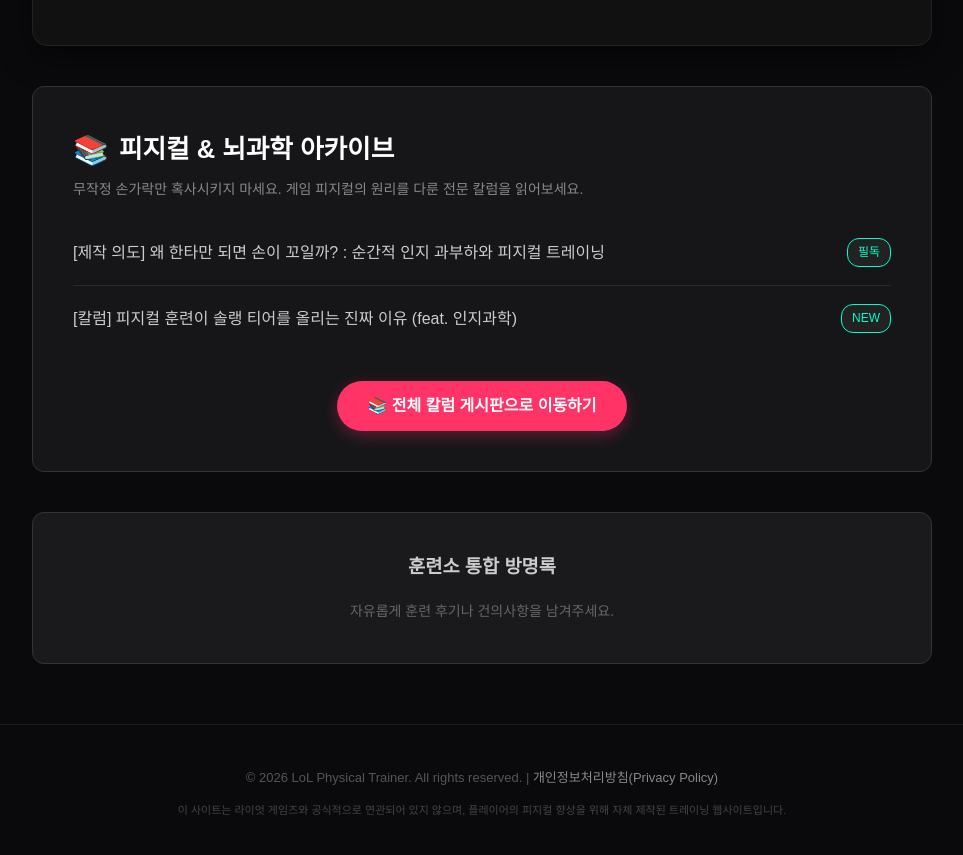
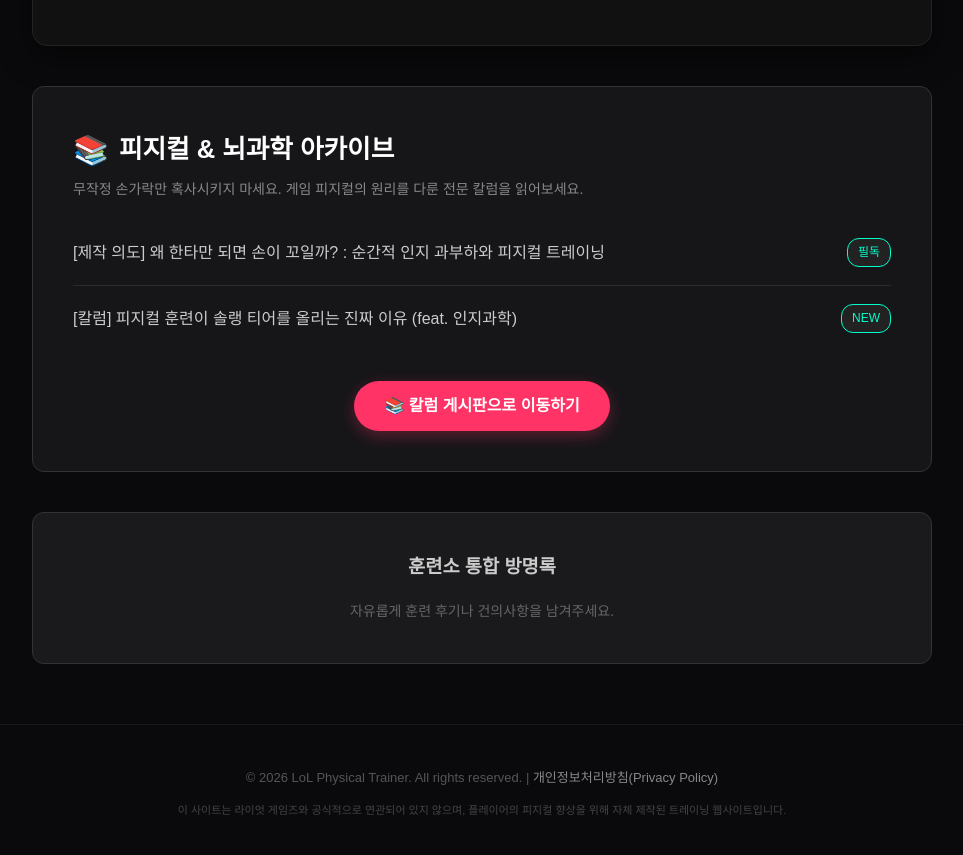
Before and after one commit to parkkyusang/lolphysical, a Jekyll site: the page index.html, which Jekyll copies as it is, in a window 1280 px wide and 900 px high, scrolled down 2313 px. Shown: the top 855 px of the window, without its empty margins (158-1121 px from the left). Built offline with Jekyll 4.4.1, drawn with Linux system fonts in a browser that asks for light colours; comment, search, counter and statistics services are not loaded.

Commit message:
Update index.html

```diff
--- a/index.html
+++ b/index.html
@@ -144,7 +144,7 @@
                 </ul>
 
             <div style="text-align: center; margin-top: 30px;">
-                <a href="blog.html" style="display: inline-block; background: #ff3366; color: #fff; padding: 12px 30px; border-radius: 30px; font-weight: bold; text-decoration: none; font-size: 16px; transition: 0.3s; box-shadow: 0 5px 15px rgba(255, 51, 102, 0.3);">📚 전체 칼럼 게시판으로 이동하기</a>
+                <a href="blog.html" style="display: inline-block; background: #ff3366; color: #fff; padding: 12px 30px; border-radius: 30px; font-weight: bold; text-decoration: none; font-size: 16px; transition: 0.3s; box-shadow: 0 5px 15px rgba(255, 51, 102, 0.3);">📚 칼럼 게시판으로 이동하기</a>
             </div>
         </div>
 
```
